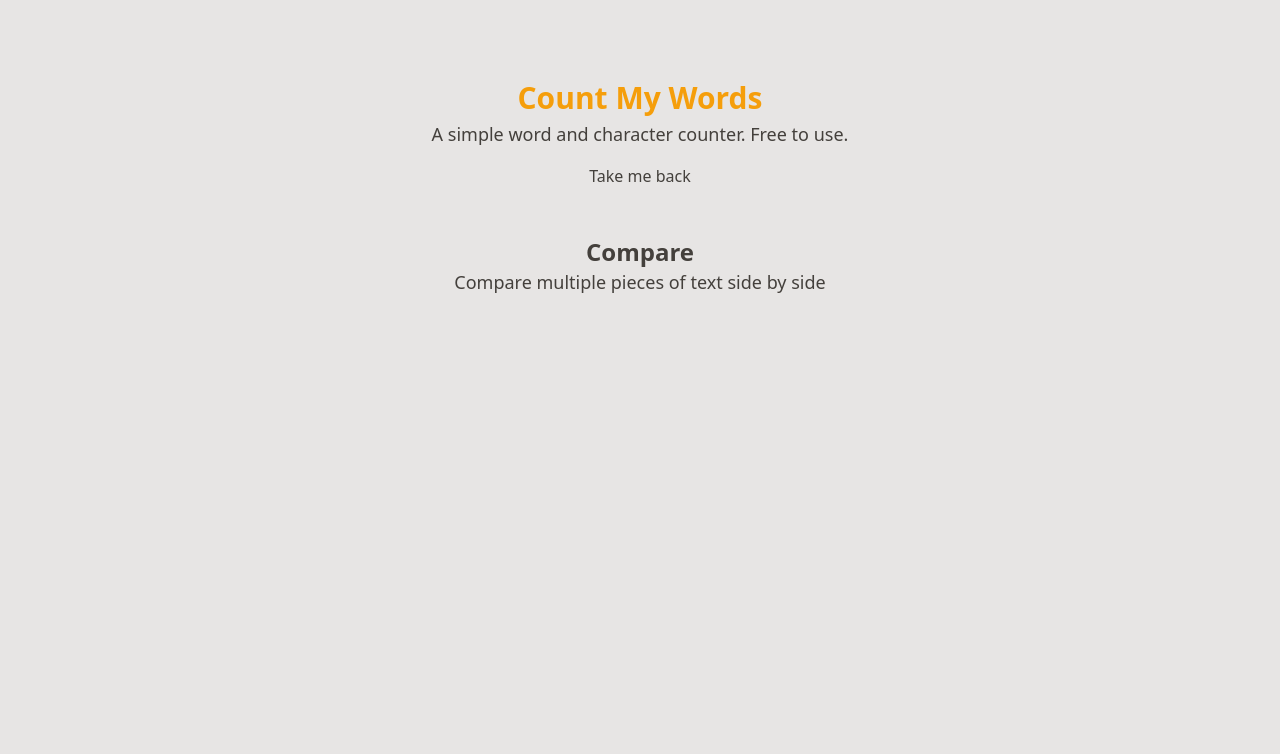
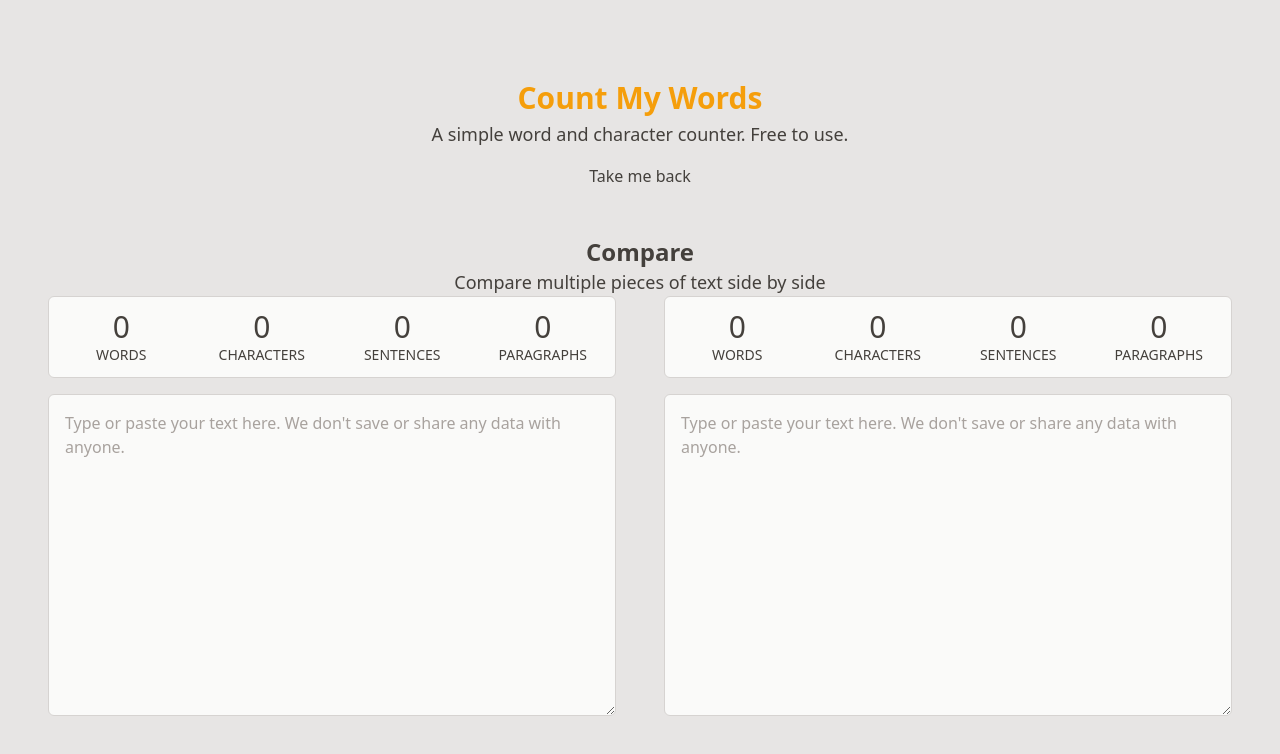
Before and after one commit to architchandra/count-my-words, a React (Create React App) app: page /compare in a window 1280 px wide. Shown: the top 754 px of the page. Built offline with nearby package versions, Linux system fonts and the light colour scheme.

Commit message:
Add counters to Compare page

```diff
--- a/src/assets/styles/output/style.css
+++ b/src/assets/styles/output/style.css
@@ -463,6 +463,9 @@ html {
 .grid-cols-3 {
   grid-template-columns: repeat(3, minmax(0, 1fr));
 }
+.grid-cols-2 {
+  grid-template-columns: repeat(2, minmax(0, 1fr));
+}
 .grid-rows-2 {
   grid-template-rows: repeat(2, minmax(0, 1fr));
 }
@@ -471,6 +474,12 @@ html {
 }
 .gap-3 {
   gap: 0.75rem;
+}
+.gap-6 {
+  gap: 1.5rem;
+}
+.gap-12 {
+  gap: 3rem;
 }
 .rounded-md {
   border-radius: 0.375rem;
@@ -562,3 +571,9 @@ html {
     display: flex;
   }
 }
+@media (min-width: 768px) {
+
+  .md\:grid {
+    display: grid;
+  }
+}
--- a/src/components/App.js
+++ b/src/components/App.js
@@ -1,7 +1,7 @@
 import { Route, Switch, useLocation } from 'wouter';
 import Header from './Header';
-import HomePage from './HomePage';
-import ComparePage from './ComparePage';
+import Counter from './Counter';
+import Compare from './Compare';
 
 
 
@@ -14,8 +14,8 @@ function App() {
       <Header />
       <div className={(comparePathRegex.test(location) ? 'container-wide' : 'container')}>
         <Switch>
-          <Route path="/compare" component={ComparePage} />
-          <Route path="/" component={HomePage} />
+          <Route path="/compare" component={Compare} />
+          <Route path="/" component={Counter} />
         </Switch>
       </div>
     </main>
--- /dev/null
+++ b/src/components/Compare.js
@@ -0,0 +1,21 @@
+import Counter from './Counter';
+
+
+
+function Compare() {
+  return (
+    <div>
+      <h2 className="title-h2">Compare</h2>
+      <h3 className="title-h3">Compare multiple pieces of text side by side</h3>
+      <div className="md:grid grid-cols-2 gap-12">
+        <Counter />
+        <Counter />
+      </div>
+
+    </div>
+  );
+}
+
+
+
+export default Compare;
--- a/src/components/ComparePage.js
+++ /dev/null
@@ -1,16 +0,0 @@
-import Header from './Header';
-
-
-
-function ComparePage() {
-  return (
-    <div>
-      <h2 className="title-h2">Compare</h2>
-      <h3 className="title-h3">Compare multiple pieces of text side by side</h3>
-    </div>
-  );
-}
-
-
-
-export default ComparePage;
--- a/src/components/HomePage.js
+++ b/src/components/Counter.js
@@ -4,7 +4,7 @@ import Results from './Results';
 
 
 
-function HomePage() {
+function Counter() {
   const [text, setText] = useState('');
 
   function handleOnChange(e) {
@@ -12,13 +12,13 @@ function HomePage() {
   }
 
   return (
-    <>
+    <div>
       <Results text={text} />
       <TextBox text={text} handleOnChange={handleOnChange} />
-    </>
+    </div>
   );
 }
 
 
 
-export default HomePage;
+export default Counter;
--- a/src/components/Results.js
+++ b/src/components/Results.js
@@ -35,7 +35,7 @@ function Results({ text }) {
   }];
 
   return (
-    <div className="grid sm:flex grid-rows-2 grid-cols-3 flex-wrap gap-3 mb-6 px-2 py-3 rounded-md border border-dark-grey bg-light-grey">
+    <div className="grid sm:flex grid-rows-2 grid-cols-3 flex-wrap gap-3 mb-4 px-2 py-3 rounded-md border border-dark-grey bg-light-grey">
       {resultsList.map((result, index) =>
         <p className="flex-1 text-sm" key={index}>
           <span className="block text-3xl">
--- a/src/components/TextBox.js
+++ b/src/components/TextBox.js
@@ -1,7 +1,7 @@
 function TextBox({ text, handleOnChange }) {
   return (
     <textarea
-      className="w-full mb-8 p-4 rounded-md border border-dark-grey bg-light-grey placeholder:text-darker-grey"
+      className="w-full p-4 rounded-md border border-dark-grey bg-light-grey placeholder:text-darker-grey"
       rows="12"
       value={text}
       onChange={handleOnChange}
```
